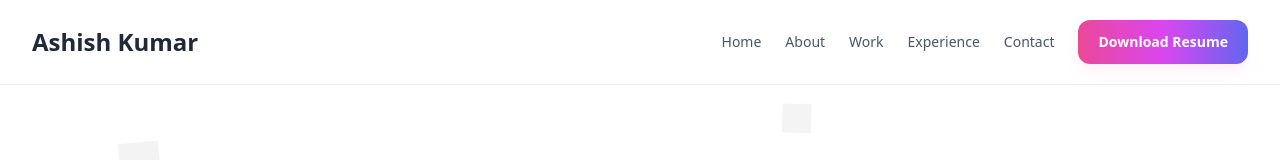
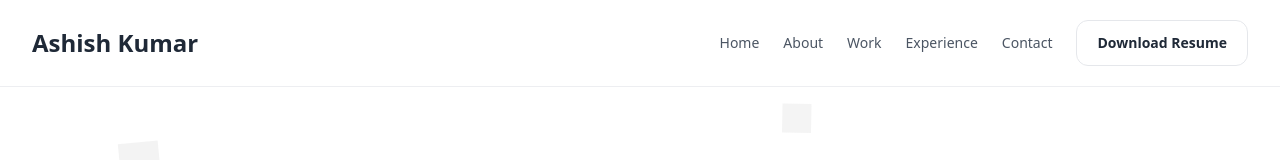
Before and after one commit to ashishkr375/Portfolio-new, a Next.js app: page / in a window 1280 px wide. Shown: the top 160 px of the page. Built offline with nearby package versions, Linux system fonts and the light colour scheme; grey boxes are pictures that could not be loaded.

Commit message:
Ensure Navbar CTA ghost style to match new white background
cgen-02f365fe922f4427895328632b08655e

```diff
--- a/components/ui/Navbar/index.jsx
+++ b/components/ui/Navbar/index.jsx
@@ -79,7 +79,7 @@ const Navbar = () => {
                             <div className="flex items-center justify-center gap-x-3 font-medium text-sm mt-5">
                               <NavLink
                                 href="/assets/Ashish_Kumar_Resume.pdf"
-                                className="btn-primary mb-5"
+                                className="btn-ghost mb-5"
                               >
                                 Download Resume
                               </NavLink>
```
